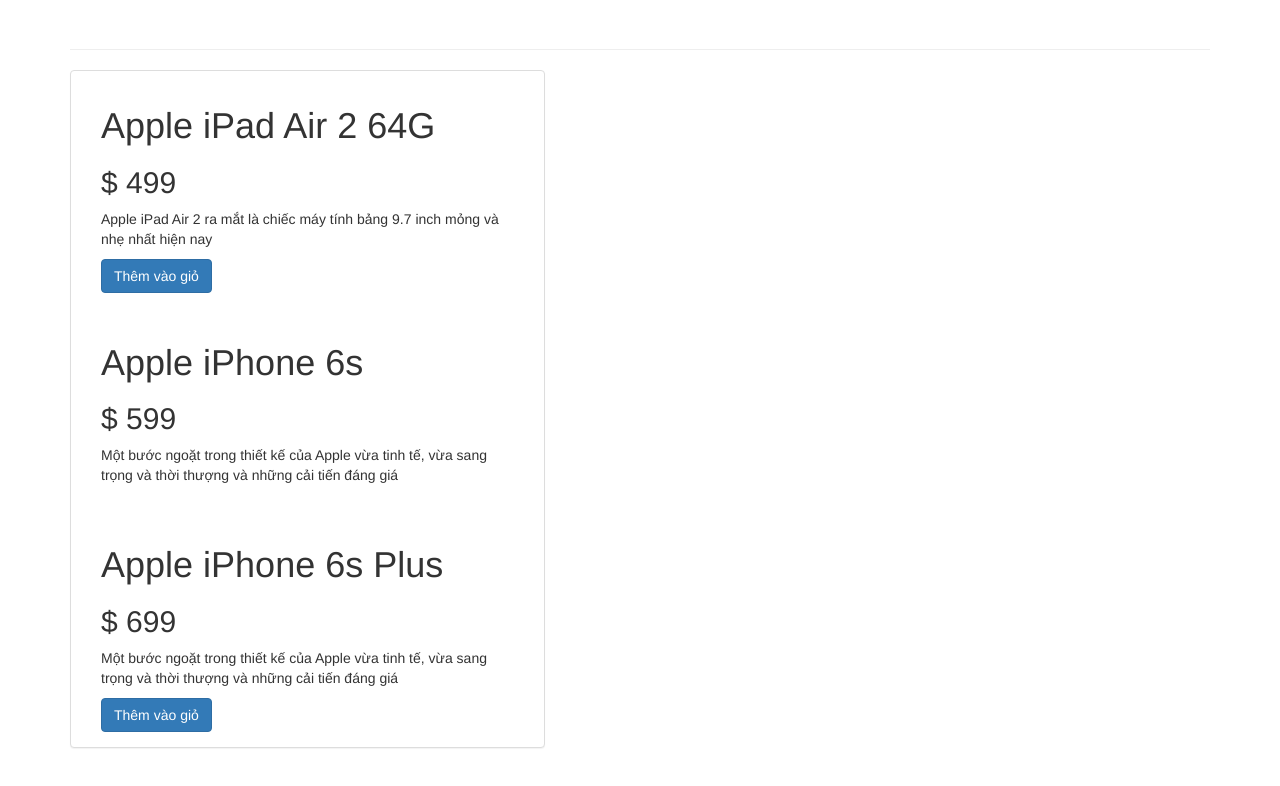
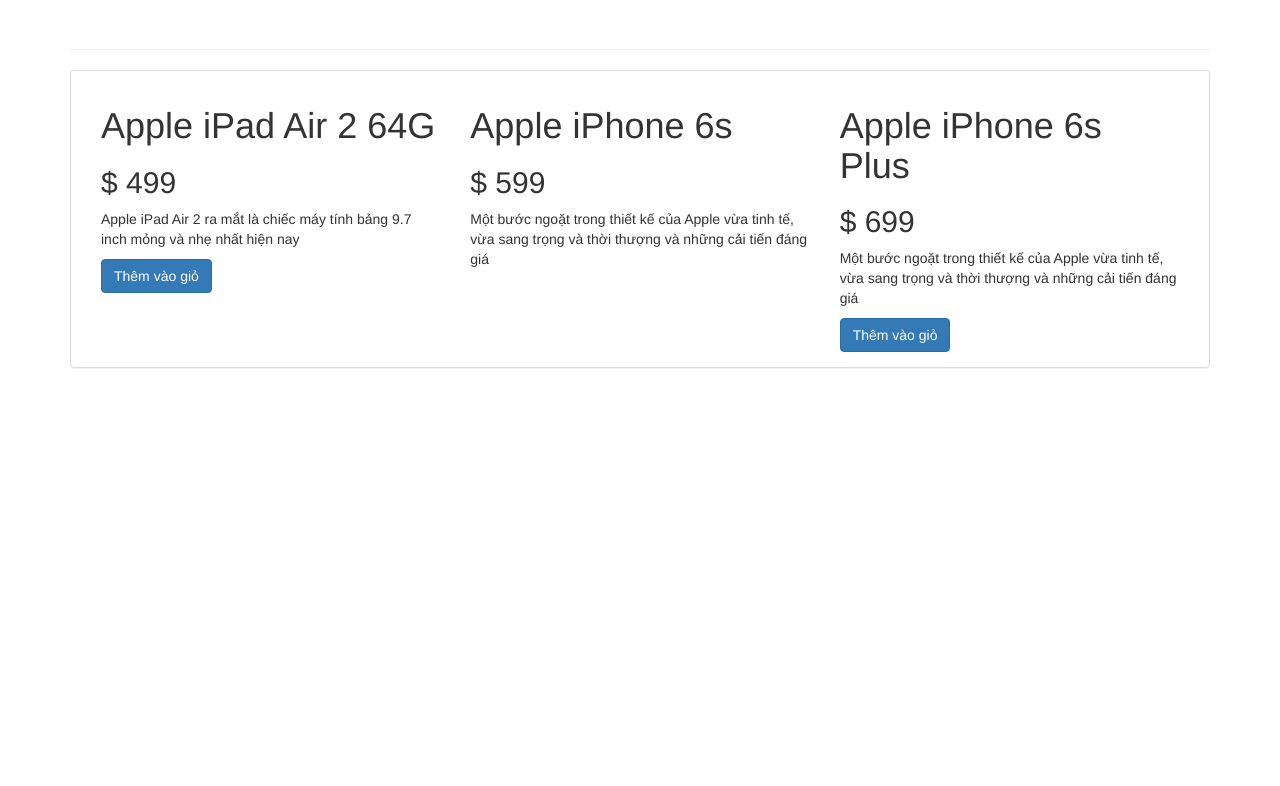
Before and after one commit to codeaholicguy/angular-tutorial, a plain HTML site: page angular-builtin-directive/index.html in a window 1280 px wide. Drawn offline with nearby package versions, Linux system fonts and the light colour scheme.

Commit message:
Update style

```diff
--- a/angular-builtin-directive/index.html
+++ b/angular-builtin-directive/index.html
@@ -13,8 +13,8 @@
 
 <div class="container">
     <div class="page-header"></div>
-    <div class="panel panel-default col-md-5" ng-controller="StoreController as store">
-        <div class="panel-body" ng-repeat="product in store.products">
+    <div class="panel panel-default col-md-12" ng-controller="StoreController as store">
+        <div class="panel-body col-md-4" ng-repeat="product in store.products">
             <h1>{{product.name}}</h1>
 
             <h2>$ {{product.price}}</h2>
```
